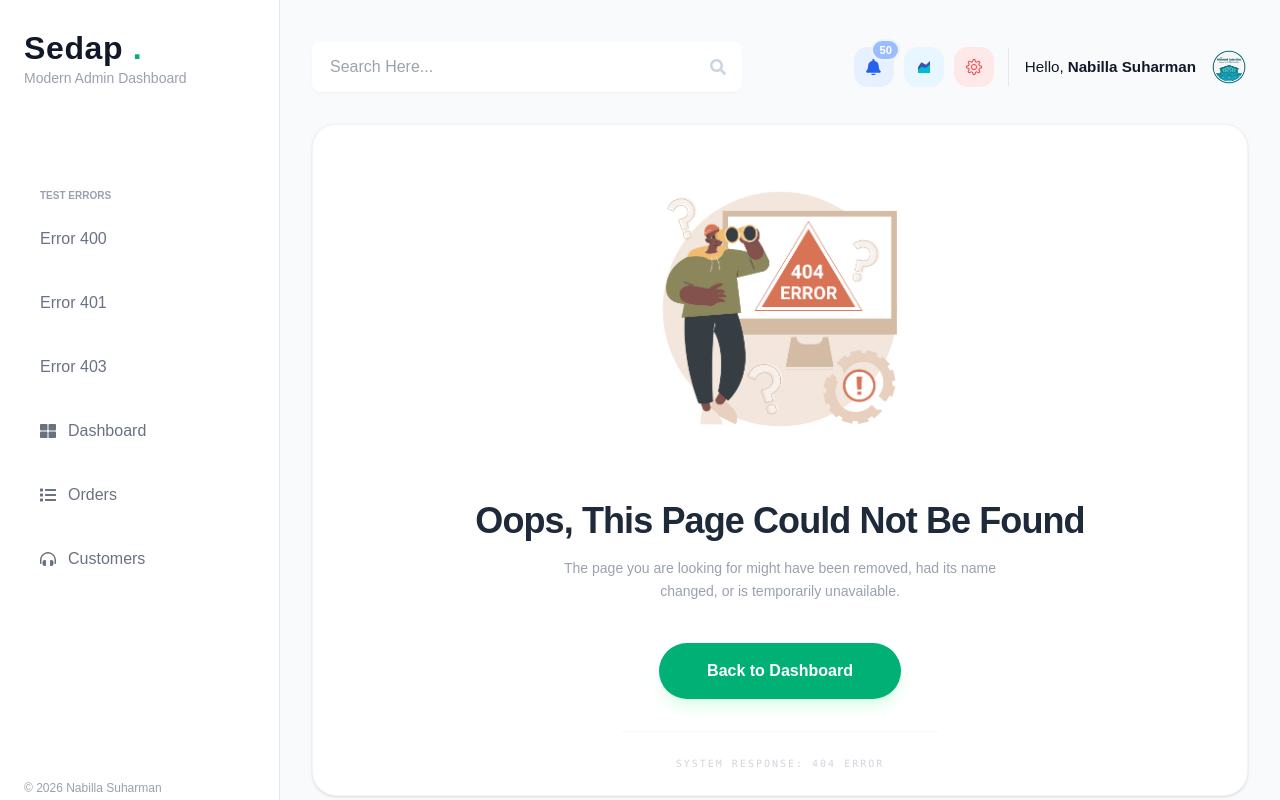
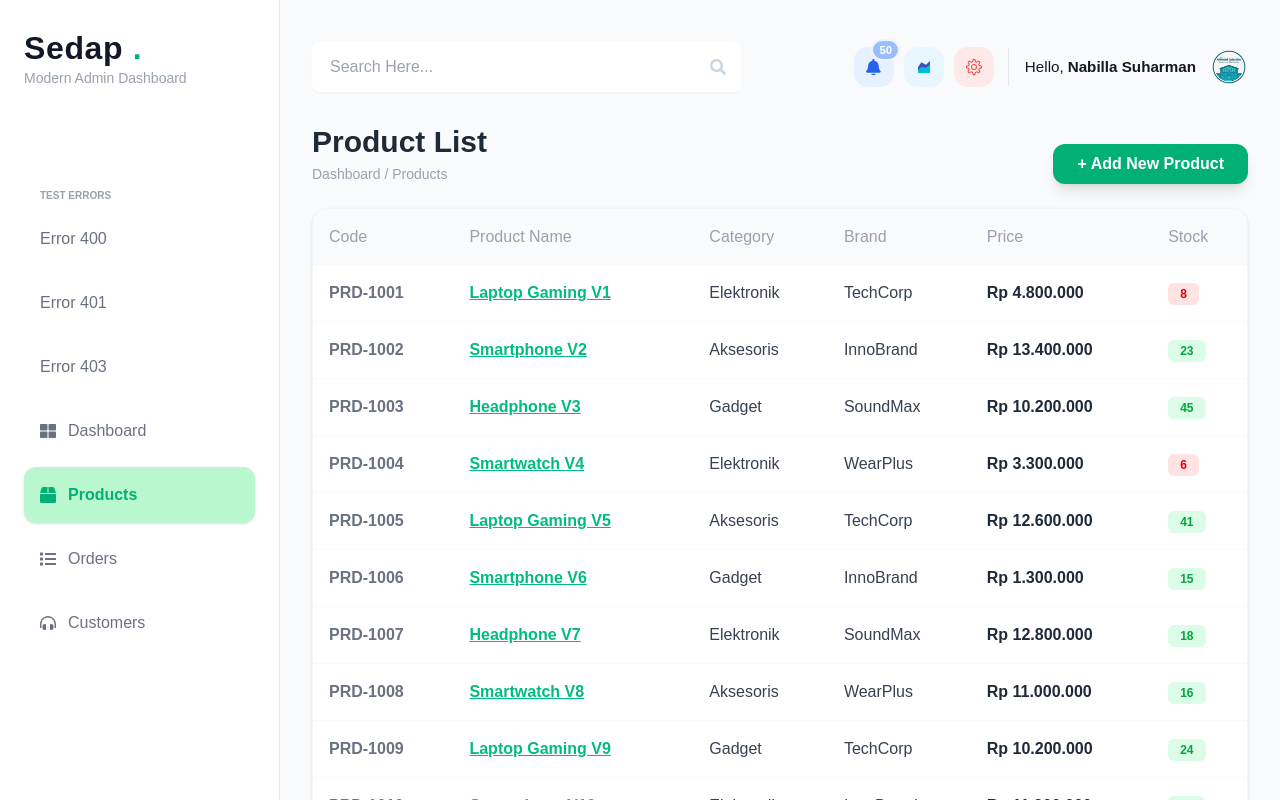
Before and after one commit to nabilla24si-ship-it/nabilla2sie-pfl, a React (Vite) app: page /products in a window 1280 px wide. Shown: the top 800 px of the page. Built offline with nearby package versions, Linux system fonts and the light colour scheme; a web font is replaced by a local one.

Commit message:
pertemuan8

```diff
--- a/src/App.jsx
+++ b/src/App.jsx
@@ -10,17 +10,26 @@ const Orders = React.lazy(() => import("./pages/main/Orders"));
 const Customers = React.lazy(() => import("./pages/main/Customers"));
 const NotFound = React.lazy(() => import("./pages/main/NotFound"));
 
+// 👇 Tambahkan import Products di sini (Sesuaikan path-nya jika Products.jsx ada di dalam folder main)
+const Products = React.lazy(() => import("./pages/main/Products"));
+const ProductDetail = React.lazy(() => import("./pages/ProductDetail"));
+
 const Forgot = React.lazy(() => import("./pages/auth/Forgot"));
 const Login = React.lazy(() => import("./pages/auth/Login"));
 const Register = React.lazy(() => import("./pages/auth/Register"));
 
 export default function App() {
   return (
-  	<Suspense fallback={<Loading />}>
+    <Suspense fallback={<Loading />}>
       <Routes>
         {/* Main Layout */}
         <Route element={<MainLayout />}>
           <Route path="/" element={<Dashboard />} />
+
+          {/* 👇 Tambahkan Route /products di sini agar halaman list produk bisa diakses */}
+          <Route path="/products" element={<Products />} />
+          <Route path="/products/:id" element={<ProductDetail />} />
+
           <Route path="/orders" element={<Orders />} />
           <Route path="/customers" element={<Customers />} />
           <Route path="*" element={<NotFound />} />
--- a/src/components/Sidebar.jsx
+++ b/src/components/Sidebar.jsx
@@ -1,4 +1,4 @@
-import { FaThLarge, FaList, FaHeadphonesAlt } from "react-icons/fa";
+import { FaThLarge, FaList, FaHeadphonesAlt, FaBox } from "react-icons/fa"; // Tambahkan FaBox di sini
 import { NavLink } from "react-router-dom";
 
 export default function Sidebar() {
@@ -10,7 +10,7 @@ export default function Sidebar() {
     }`;
 
   return (
-    <div id="sidebar" className="w-[280px] bg-white border-r min-h-screen p-6 flex flex-column gap-6">
+    <div id="sidebar" className="w-[280px] bg-white border-r min-h-screen p-6 flex flex-col gap-6">
       <div id="sidebar-logo" className="mb-8">
         <span id="logo-title" className="text-2xl font-bold">Sedap <b className="text-hijau">.</b></span>
         <p className="text-gray-400 text-sm">Modern Admin Dashboard</p>
@@ -19,15 +19,24 @@ export default function Sidebar() {
       <nav className="flex-1">
         <ul className="space-y-2 list-none p-0">
 
-            <li className="mt-10 text-[10px] text-gray-400 uppercase font-bold px-4">Test Errors</li>
-<li><NavLink to="/error-400" className={menuClass}>Error 400</NavLink></li>
-<li><NavLink to="/error-401" className={menuClass}>Error 401</NavLink></li>
-<li><NavLink to="/error-403" className={menuClass}>Error 403</NavLink></li>
+          <li className="mt-10 text-[10px] text-gray-400 uppercase font-bold px-4">Test Errors</li>
+          <li><NavLink to="/error-400" className={menuClass}>Error 400</NavLink></li>
+          <li><NavLink to="/error-401" className={menuClass}>Error 401</NavLink></li>
+          <li><NavLink to="/error-403" className={menuClass}>Error 403</NavLink></li>
+
           <li>
             <NavLink to="/" className={menuClass}>
               <FaThLarge /> <span>Dashboard</span>
             </NavLink>
           </li>
+
+          {/* 👇 Menu Products ditambahkan di sini */}
+          <li>
+            <NavLink to="/products" className={menuClass}>
+              <FaBox /> <span>Products</span>
+            </NavLink>
+          </li>
+
           <li>
             <NavLink to="/orders" className={menuClass}>
               <FaList /> <span>Orders</span>
--- /dev/null
+++ b/src/pages/ProductDetail.jsx
@@ -0,0 +1,43 @@
+import { useParams } from "react-router-dom"
+import { useEffect, useState } from "react"
+import axios from "axios"
+
+export default function ProductDetail() {
+    const { id } = useParams()
+    const [product, setProduct] = useState(null)
+    const [error, setError] = useState(null)
+
+    useEffect(() => {
+        axios
+            .get(`https://dummyjson.com/products/${id}`)
+            .then((response) => {
+                if (response.status !== 200) {
+                    setError(response.message)
+                    return
+                }
+                setProduct(response.data)
+            })
+            .catch((err) => {
+                setError(err.message)
+            })
+    }, [id])
+
+    if (error) return <div className="text-red-600 p-4">{error}</div>
+    if (!product) return <div className="p-4">Loading...</div>
+
+    return (
+        <div className="p-6 bg-white rounded-xl shadow-lg max-w-lg mx-auto mt-6">
+            <img
+                src={product.thumbnail}
+                alt={product.title}
+                className="rounded-xl mb-4 w-full h-48 object-cover"
+            />
+            <h2 className="text-2xl font-bold mb-2">{product.title}</h2>
+            <p className="text-gray-600 mb-1">Kategori: {product.category}</p>
+            <p className="text-gray-600 mb-1">Brand: {product.brand}</p>
+            <p className="text-gray-800 font-semibold text-lg">
+                Harga: Rp {product.price * 1000}
+            </p>
+        </div>
+    )
+}
--- /dev/null
+++ b/src/pages/main/Products.jsx
@@ -0,0 +1,70 @@
+import PageHeader from "../../components/PageHeader";
+import { Link } from "react-router-dom"; // Jangan lupa import Link untuk dynamic route
+
+export default function Products() {
+  // Membuat 30 data dummy produk
+  const productsData = Array.from({ length: 30 }).map((_, i) => ({
+    id: i + 1, // ID (1-30) ini penting untuk fetch axios ke dummyjson di halaman detail nanti
+    code: `PRD-${1000 + i + 1}`,
+    title: ["Laptop Gaming", "Smartphone", "Headphone", "Smartwatch"][i % 4] + ` V${i + 1}`,
+    category: ["Elektronik", "Aksesoris", "Gadget"][i % 3],
+    brand: ["TechCorp", "InnoBrand", "SoundMax", "WearPlus"][i % 4],
+    price: (Math.floor(Math.random() * 150) + 10) * 100000, // Generate harga random
+    stock: Math.floor(Math.random() * 50) + 1 // Generate stok random
+  }));
+
+  return (
+    <div>
+      <PageHeader title="Product List" breadcrumb="Products">
+        <button className="bg-hijau text-white px-6 py-2 rounded-xl font-bold shadow-lg">
+          + Add New Product
+        </button>
+      </PageHeader>
+
+      <div className="bg-white rounded-2xl shadow-sm border border-gray-100 overflow-hidden">
+        <table className="w-full text-left">
+          <thead className="bg-gray-50">
+            <tr className="text-gray-400">
+              <th className="p-4 font-medium">Code</th>
+              <th className="p-4 font-medium">Product Name</th>
+              <th className="p-4 font-medium">Category</th>
+              <th className="p-4 font-medium">Brand</th>
+              <th className="p-4 font-medium">Price</th>
+              <th className="p-4 font-medium">Stock</th>
+            </tr>
+          </thead>
+          <tbody className="divide-y divide-gray-50">
+            {productsData.map((p) => (
+              <tr key={p.id} className="hover:bg-gray-50">
+                <td className="p-4 font-bold text-gray-500">{p.code}</td>
+
+                {/* INI ADALAH BAGIAN DYNAMIC ROUTE-NYA */}
+                <td className="p-4 font-semibold">
+                  <Link
+                    to={`/products/${p.id}`}
+                    className="text-emerald-500 hover:text-emerald-700 underline"
+                  >
+                    {p.title}
+                  </Link>
+                </td>
+
+                <td className="p-4 text-gray-700">{p.category}</td>
+                <td className="p-4 text-gray-700">{p.brand}</td>
+                <td className="p-4 font-bold text-gray-800">
+                  Rp {p.price.toLocaleString("id-ID")}
+                </td>
+                <td className="p-4">
+                  <span className={`px-3 py-1 rounded-md text-xs font-bold ${
+                    p.stock > 10 ? 'bg-green-100 text-green-600' : 'bg-red-100 text-red-600'
+                  }`}>
+                    {p.stock}
+                  </span>
+                </td>
+              </tr>
+            ))}
+          </tbody>
+        </table>
+      </div>
+    </div>
+  );
+}
```
